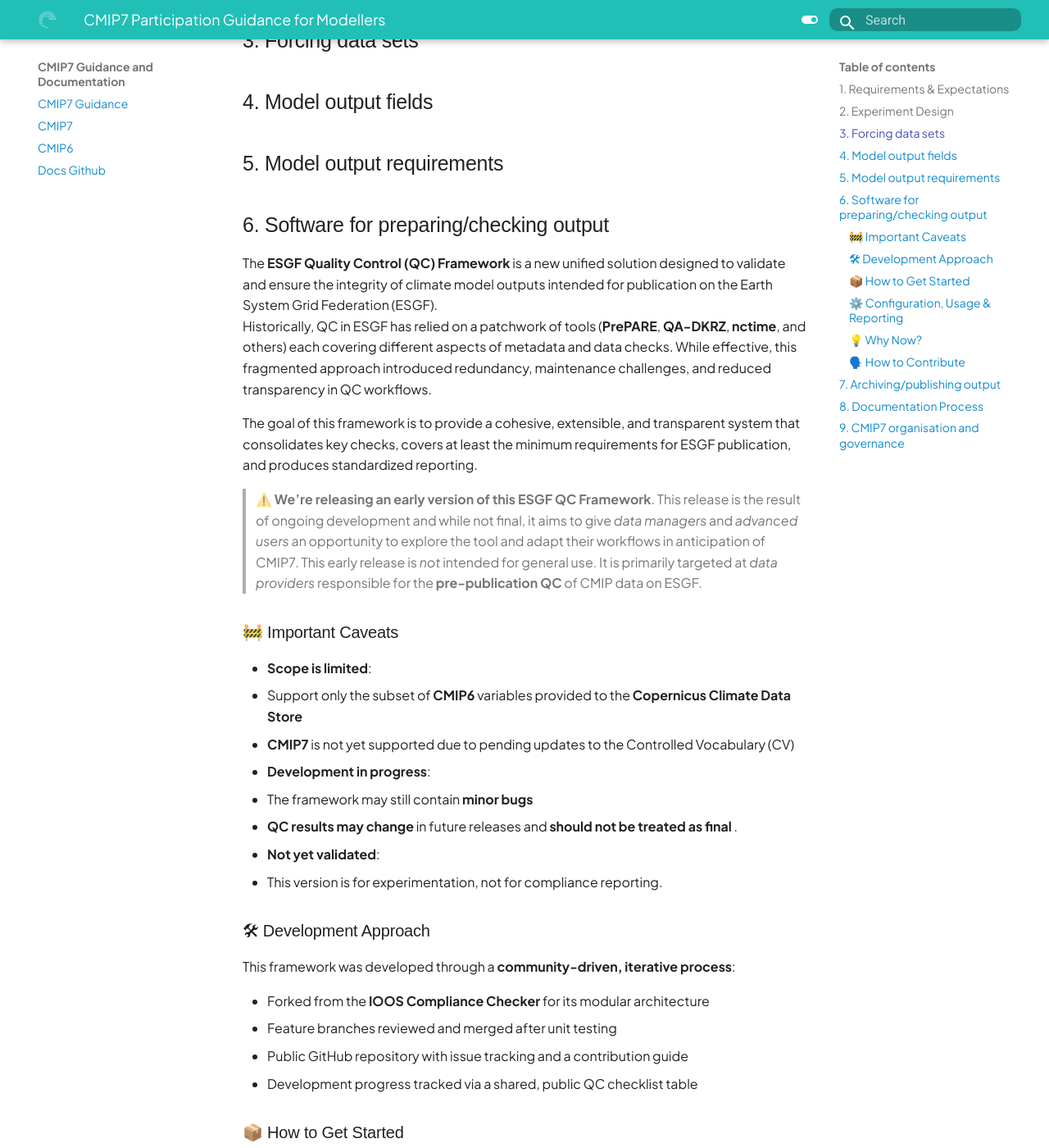
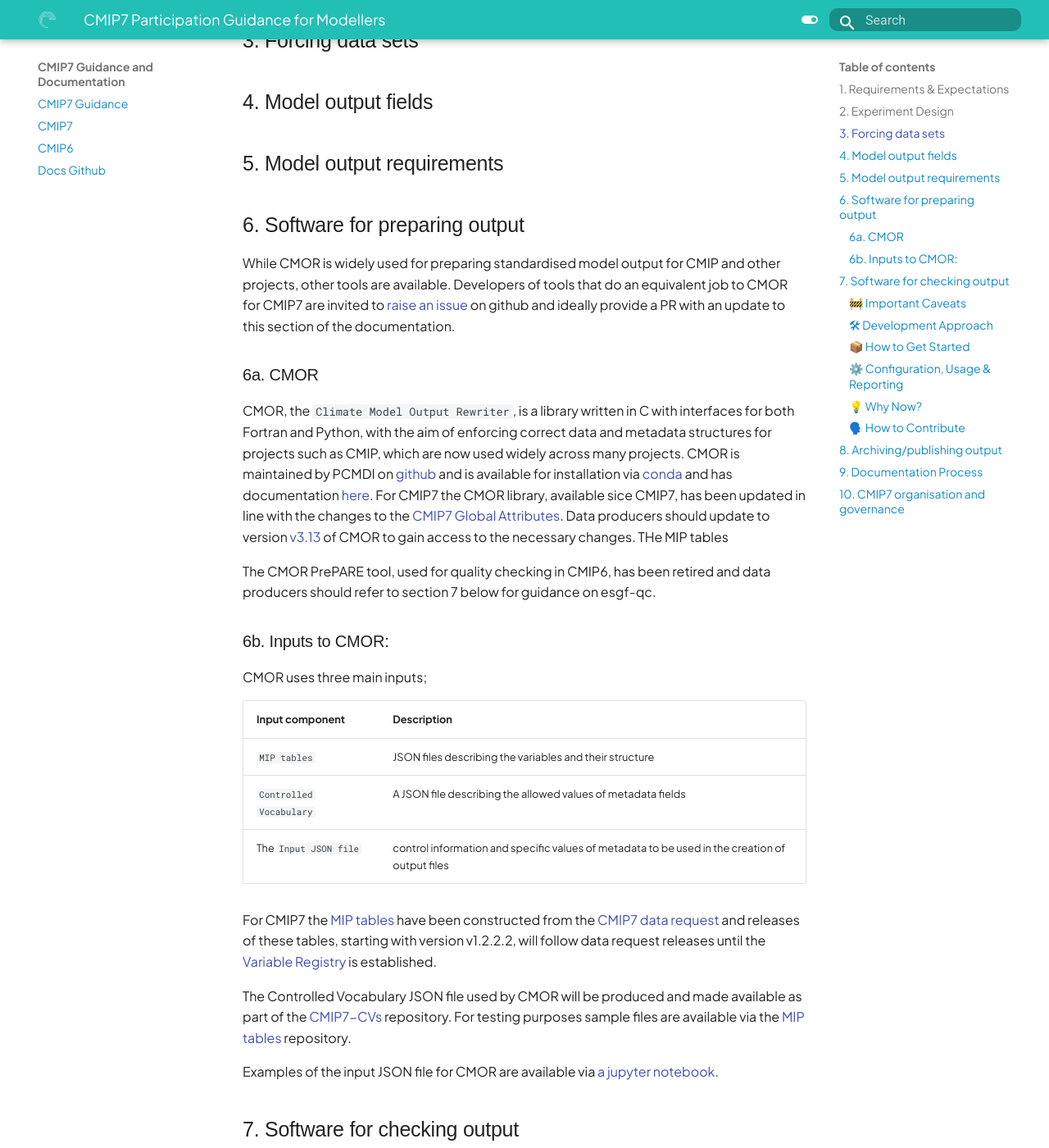
Before and after one commit to WCRP-CMIP/cmip7-guidance, an MkDocs documentation site: the page built from docs/CMIP7/guidance_for_modellers.md, in a window 1280 px wide and 1400 px high, scrolled down 1152 px. Shown: the whole window at 82% size. Built offline with MkDocs 1.6.1 and Material for MkDocs 9.7.7, drawn with Linux system fonts in a browser that asks for light colours; some web fonts are replaced; some of the changed text lies outside the part shown.

Commit message:
#7: first draft of preparation software (CMOR)

```diff
--- a/docs/CMIP7/guidance_for_modellers.md
+++ b/docs/CMIP7/guidance_for_modellers.md
@@ -54,7 +54,44 @@
 ## 3.  Forcing data sets
 ## 4.  Model output fields
 ## 5.  Model output requirements
-## 6.  Software for preparing/checking output
+## 6.  Software for preparing output
+
+While CMOR is widely used for preparing standardised model output for CMIP and other projects, other tools are available.
+Developers of tools that do an equivalent job to CMOR for CMIP7 are invited to
+[raise an issue](https://github.com/WCRP-CMIP/cmip7-guidance/issues/new) on github and ideally provide a PR with an
+update to this section of the documentation.
+
+### 6a. CMOR
+
+CMOR, the `Climate Model Output Rewriter`, is a library written in C with interfaces for both Fortran and Python, with the aim of enforcing correct data and metadata structures for projects such as CMIP, which are now used widely across many projects.
+CMOR is maintained by PCMDI on [github](https://github.com/PCMDI/cmor) and is available for installation via [conda](https://anaconda.org/conda-forge/cmor) and has documentation [here](https://cmor.llnl.gov/).
+For CMIP7 the CMOR library, available sice CMIP7, has been updated in line with the changes to the [CMIP7 Global Attributes](https://zenodo.org/records/17250297).
+Data producers should update to version [v3.13](https://cmor.llnl.gov/news/2025/10/14/cmor3/) of CMOR to gain access to the necessary changes.
+THe MIP tables
+
+The CMOR PrePARE tool, used for quality checking in CMIP6, has been retired and data producers should refer to section 7 below for guidance on esgf-qc.
+
+
+### 6b. Inputs to CMOR:
+
+CMOR uses three main inputs;
+
+| Input component | Description |
+| --- | --- |
+| `MIP tables`| JSON files describing the variables and their structure |
+| `Controlled Vocabulary`| A JSON file describing the allowed values of metadata fields |
+| The `Input JSON file` | control information and specific values of metadata to be used in the creation of output files |
+
+For CMIP7 the [MIP tables](https://github.com/WCRP-CMIP/cmip7-development-mip-tables/) have been constructed from
+the [CMIP7 data request](https://wcrp-cmip.org/cmip-phases/cmip7/cmip7-data-request/) and releases of these tables, starting with version v1.2.2.2, will follow data request releases until the [Variable Registry](https://github.com/WCRP-CMIP/Variable-Registry/) is established.
+
+The Controlled Vocabulary JSON file used by CMOR will be produced and made available as part of the [CMIP7-CVs](https://github.com/WCRP-CMIP/CMIP7-CVs) repository.
+For testing purposes sample files are available via the [MIP tables](https://github.com/WCRP-CMIP/cmip7-development-mip-tables/tree/test) repository.
+
+Examples of the input JSON file for CMOR are available via [a jupyter notebook](https://github.com/WCRP-CMIP/cmip7-development-mip-tables/blob/main/cmor_demo.ipynb).
+
+
+## 7.  Software for checking output
 
 The **ESGF Quality Control (QC) Framework** is a new unified solution designed to validate and ensure the integrity of climate model outputs intended for publication on the Earth System Grid Federation (ESGF).
 Historically, QC in ESGF has relied on a patchwork of tools (**PrePARE**, **QA-DKRZ**, **nctime**, and others) each covering different aspects of metadata and data checks. While effective, this fragmented approach introduced redundancy, maintenance challenges, and reduced transparency in QC workflows.
@@ -124,6 +161,6 @@
 If you encounter issues or have suggestions, please **open a GitHub issue** on the project repository:
 👉 https://github.com/ESGF/esgf-qc/issues
 
-## 7.  Archiving/publishing output
-## 8.  Documentation Process
-## 9.  CMIP7 organisation and governance
+## 8.  Archiving/publishing output
+## 9.  Documentation Process
+## 10.  CMIP7 organisation and governance
```
